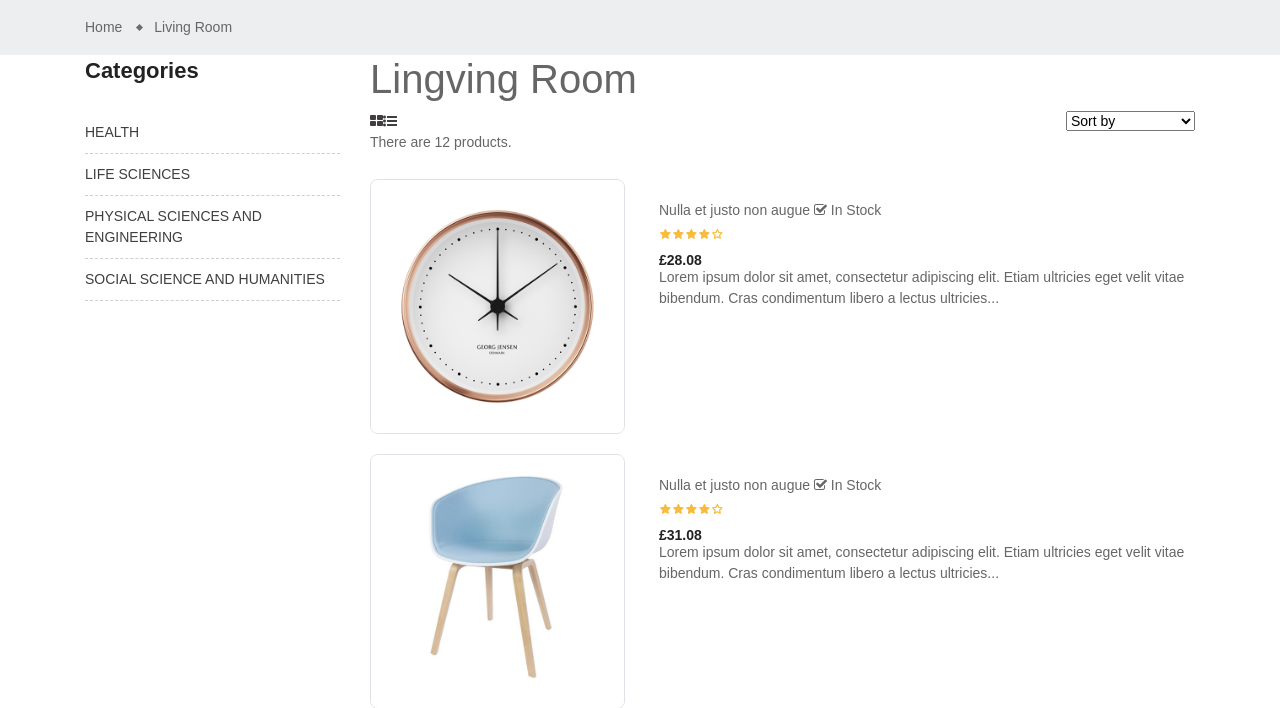
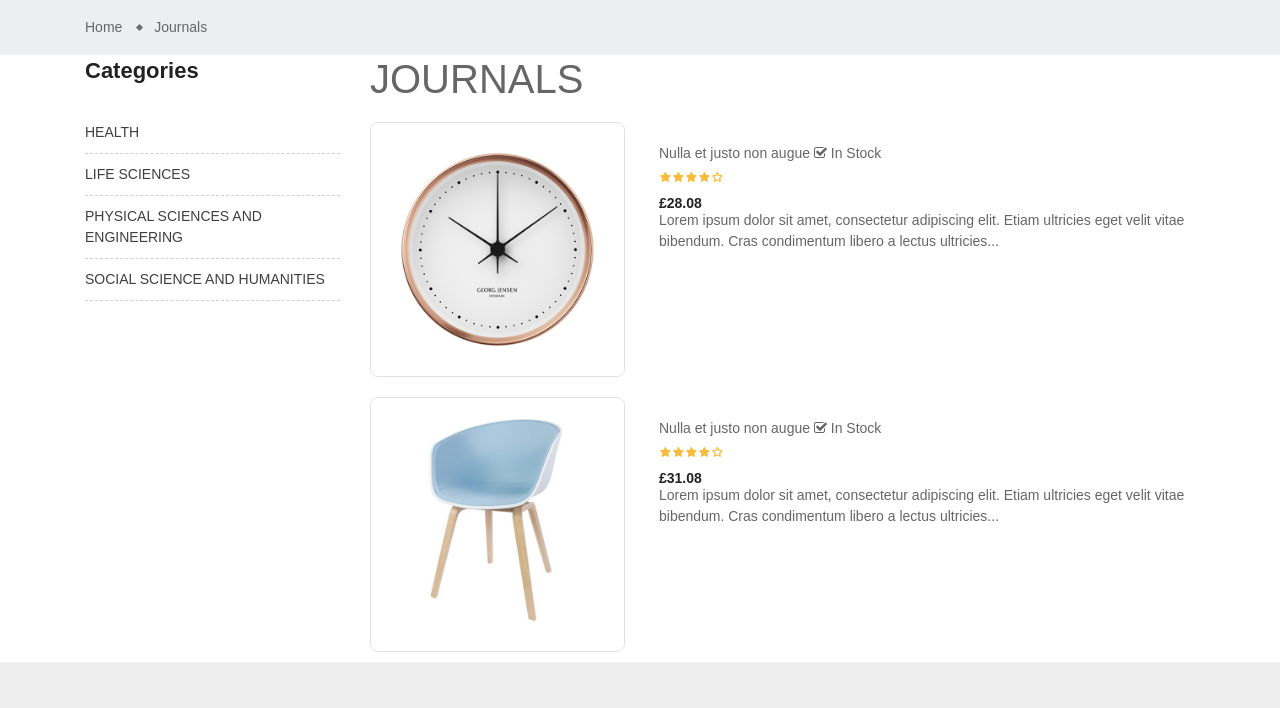
Before and after one commit to Dillibabuel/dillibabu_elsevier_bootcamp, a Django app: page /journals/ in a window 1280 px wide. Shown: the part 121-829 px from the top of the page. Run offline with Django 5.2, Linux system fonts and the light colour scheme; some libraries are stand-ins or nearby versions.

Commit message:
journals-redirecting
..

```diff
--- a/elseviershoppy/templates/journals/journals.html
+++ b/elseviershoppy/templates/journals/journals.html
@@ -12,27 +12,25 @@
      </head>
      <body>
         <div class="page-home">
-
             <!-- breadcrumb -->
             <nav class="breadcrumb-bg">
                 <div class="container no-index">
                     <div class="breadcrumb">
                         <ol>
                             <li>
-                                <a href="#">
+                                <a href="{% url 'index' %}">
                                     <span>Home</span>
                                 </a>
                             </li>
                             <li>
-                                <a href="#">
-                                    <span>Living Room</span>
+                                <a href="{% url 'journals' %}">
+                                    <span>Journals</span>
                                 </a>
                             </li>
                         </ol>
                     </div>
                 </div>
             </nav>
-
             <div class="container">
                 <div class="content">
                     <div class="row">
@@ -185,11 +183,11 @@
 
                         </div>
                         <div class="col-sm-8 col-lg-9 col-md-8 product-container">
-                            <h1>Lingving Room</h1>
+                            <h1>JOURNALS</h1>
                             <div class="js-product-list-top firt nav-top">
                                 <div class="d-flex justify-content-around row">
                                     <div class="col col-xs-12 ">
-                                        <ul class="nav nav-tabs">
+                                        <!-- <ul class="nav nav-tabs">
                                             <li>
                                                 <a href="#grid" data-toggle="tab" class="fa fa-th-large"></a>
                                             </li>
@@ -199,9 +197,9 @@
                                         </ul>
                                         <div class="hidden-sm-down total-products">
                                             <p>There are 12 products.</p>
-                                        </div>
+                                        </div> -->
                                     </div>
-                                    <div class="col col-xs-12">
+                                    <!-- <div class="col col-xs-12">
                                         <div class="d-flex sort-by-row justify-content-end">
                                             <div class="products-sort-order dropdown">
                                                 <select class="select-title">
@@ -213,7 +211,7 @@
                                                 </select>
                                             </div>
                                         </div>
-                                    </div>
+                                    </div> -->
                                 </div>
                             </div>
                             <div class="tab-content product-items">
```
